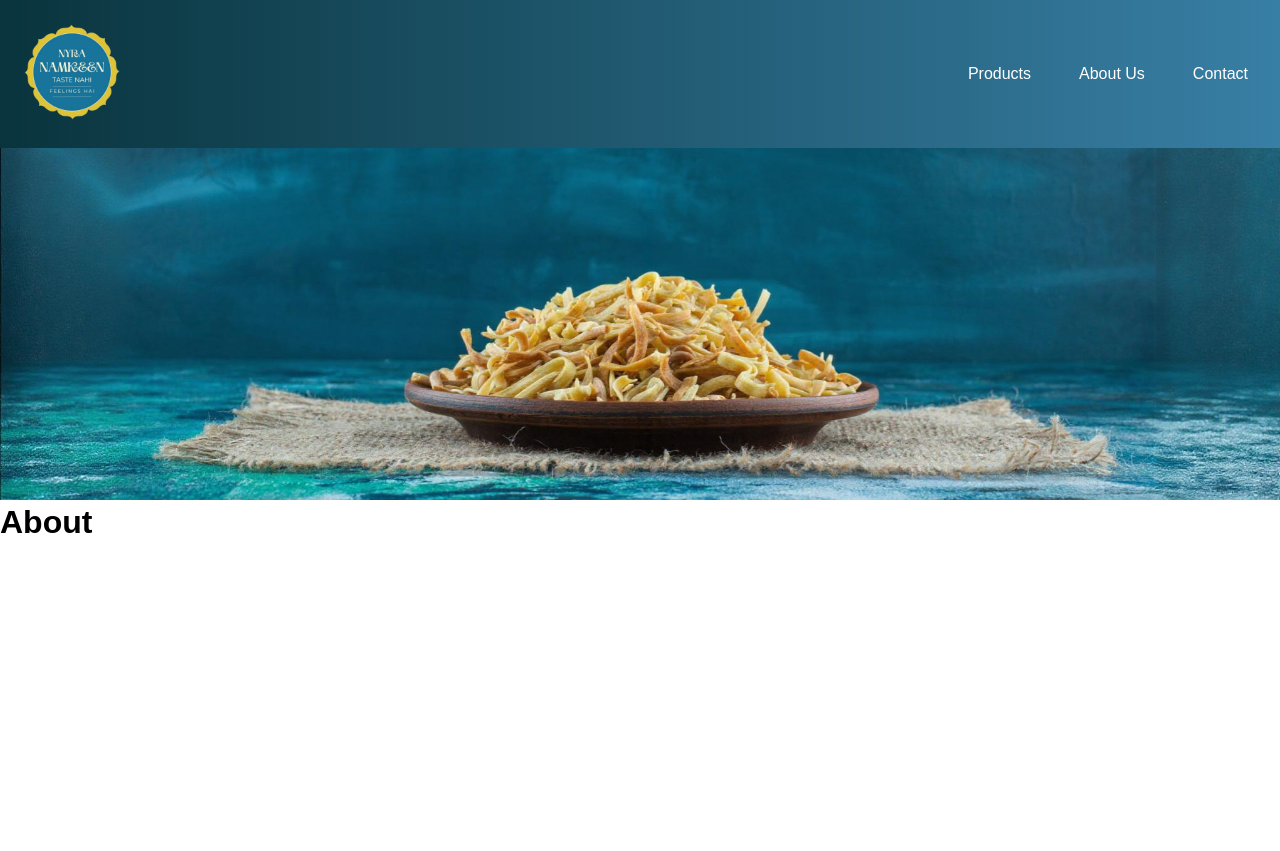
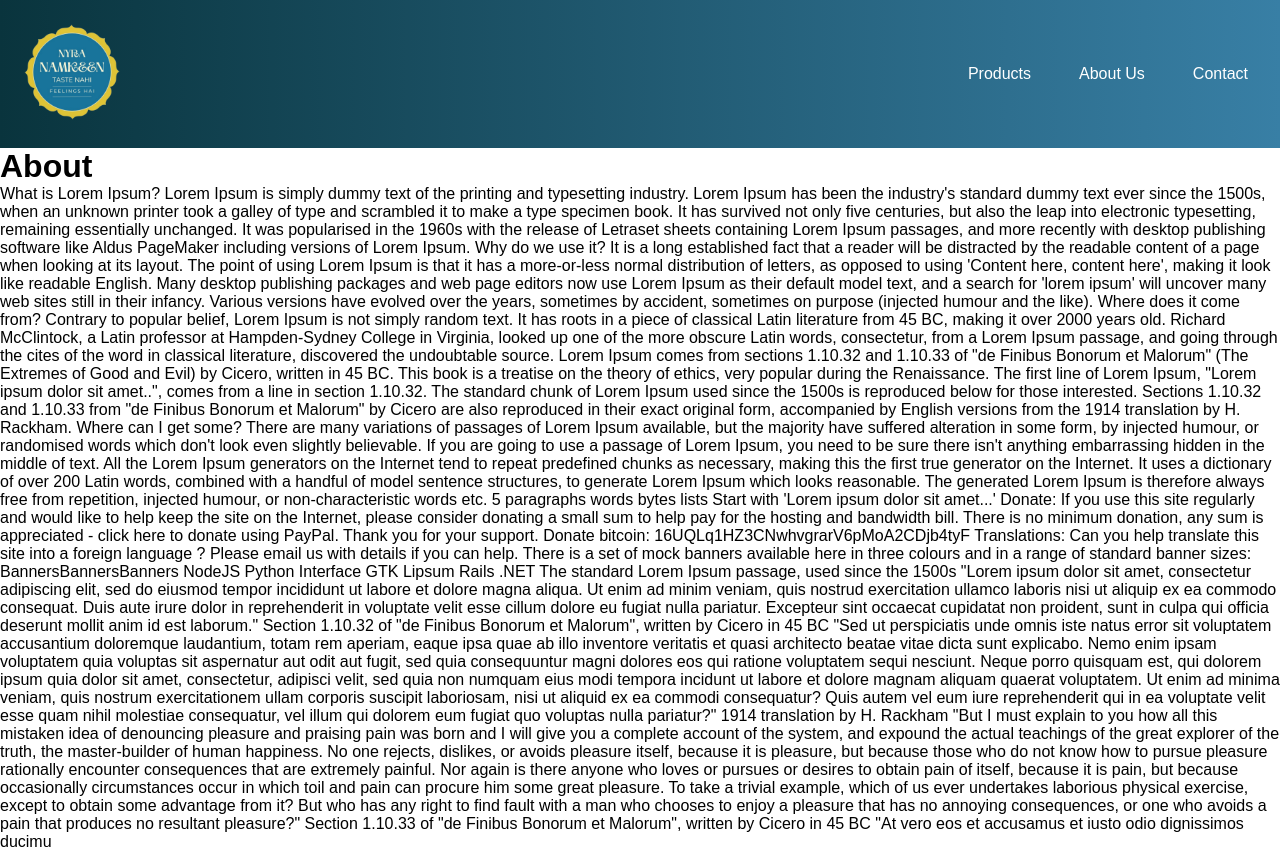
Before and after one commit to yashuzuwakia/nyra-namkeen, a React (Create React App) app: page /about in a window 1280 px wide. Before the commit the page ends 800 px from the top, so only its background shows below. Built offline with nearby package versions, Linux system fonts and the light colour scheme.

Commit message:
Making animation smooth

```diff
--- a/src/App.js
+++ b/src/App.js
@@ -16,7 +16,7 @@
     <div>
       <Header />
       <Routes>
-        <Route path="/home" element={<Home/>}></Route>
+        <Route path="/" element={<Home/>}></Route>
         <Route path="/about" element={<About/>}></Route>
         <Route path="/products" element={<Products/>}></Route>
         <Route path="/contact" element={<Contact/>}></Route>
--- a/src/components/Header.css
+++ b/src/components/Header.css
@@ -1,9 +1,11 @@
+/* Make the header sticky */
 header {
-    position: relative;
+  position: sticky;
+  top: 0;
+  z-index: 10;
 }
-nav .menu-toggle {
-    display:none
-  }
+
+/* Navigation styles */
 nav {
   display: flex;
   justify-content: space-between;
@@ -12,15 +14,24 @@
   background: linear-gradient(to right, #09343d, #387fa5);
 }
 
+nav .menu-toggle{
+  display: none;
+}
+
+/* Title and logo */
 nav .title img {
   width: 6rem;
   height: auto;
   margin: 0.5rem;
 }
 
+/* Menu links styles */
 nav ul {
-    display: flex;
+  display: flex; /* Always display the menu as flex */
   gap: 1rem;
+  opacity: 1; /* Make the menu visible in desktop view */
+  transform: translateY(0); /* Ensure menu is not off-screen in desktop view */
+  transition: opacity 1s ease, transform 1s ease; /* Smooth transition for both opacity and transform */
 }
 
 nav ul li {
@@ -40,15 +51,10 @@
   background: rgba(255, 255, 255, 0.2);
 }
 
-  img {
-    width: 100%;
-    height: auto;
-  }
-
 /* Media Query for responsiveness */
 @media (max-width: 768px) {
   nav ul {
-      display: none; /* Hide navigation links initially */
+    display: flex; /* Display menu as a column in mobile */
     flex-direction: column;
     position: absolute;
     top: 100%;
@@ -56,10 +62,13 @@
     background: #09343d;
     padding: 1rem;
     width: 100%;
+    opacity: 0; /* Hide menu initially */
+    transform: translateY(-20px); /* Start slightly off-screen */
   }
 
   nav ul.active {
-      display: flex; /* Show navigation links when active */
+    opacity: 1; /* Show the menu */
+    transform: translateY(0); /* Slide the menu into view */
   }
 
   nav .menu-toggle {
@@ -72,6 +81,7 @@
   }
 }
 
+/* Smaller logo on mobile screens */
 @media (max-width: 480px) {
   nav .title img {
     width: 4.5rem;
--- a/src/components/Header.jsx
+++ b/src/components/Header.jsx
@@ -1,6 +1,5 @@
 import React, { useState } from "react";
 import "./Header.css";
-import cover from "../assets/images/homehead1.png";
 import logo from "../assets/images/logo.png";
 import { Link } from "react-router-dom";
 
@@ -14,7 +13,7 @@
   return (
     <header className="header">
       <nav className="nav">
-        <Link to="/home" className="title">
+        <Link to="/" className="title">
           <img src={logo} alt="Nyra Namkeen" className="logo" />
         </Link>
         <button className="menu-toggle" onClick={toggleMenu}>
@@ -32,9 +31,6 @@
           </li>
         </ul>
       </nav>
-      <div>
-        <img src={cover} alt="Home Cover" />
-      </div>
     </header>
   );
 };
--- a/src/pages/About.jsx
+++ b/src/pages/About.jsx
@@ -4,6 +4,45 @@
   return (
     <div>
       <h1>About </h1>
+      What is Lorem Ipsum?
+Lorem Ipsum is simply dummy text of the printing and typesetting industry. Lorem Ipsum has been the industry's standard dummy text ever since the 1500s, when an unknown printer took a galley of type and scrambled it to make a type specimen book. It has survived not only five centuries, but also the leap into electronic typesetting, remaining essentially unchanged. It was popularised in the 1960s with the release of Letraset sheets containing Lorem Ipsum passages, and more recently with desktop publishing software like Aldus PageMaker including versions of Lorem Ipsum.
+
+Why do we use it?
+It is a long established fact that a reader will be distracted by the readable content of a page when looking at its layout. The point of using Lorem Ipsum is that it has a more-or-less normal distribution of letters, as opposed to using 'Content here, content here', making it look like readable English. Many desktop publishing packages and web page editors now use Lorem Ipsum as their default model text, and a search for 'lorem ipsum' will uncover many web sites still in their infancy. Various versions have evolved over the years, sometimes by accident, sometimes on purpose (injected humour and the like).
+
+
+Where does it come from?
+Contrary to popular belief, Lorem Ipsum is not simply random text. It has roots in a piece of classical Latin literature from 45 BC, making it over 2000 years old. Richard McClintock, a Latin professor at Hampden-Sydney College in Virginia, looked up one of the more obscure Latin words, consectetur, from a Lorem Ipsum passage, and going through the cites of the word in classical literature, discovered the undoubtable source. Lorem Ipsum comes from sections 1.10.32 and 1.10.33 of "de Finibus Bonorum et Malorum" (The Extremes of Good and Evil) by Cicero, written in 45 BC. This book is a treatise on the theory of ethics, very popular during the Renaissance. The first line of Lorem Ipsum, "Lorem ipsum dolor sit amet..", comes from a line in section 1.10.32.
+
+The standard chunk of Lorem Ipsum used since the 1500s is reproduced below for those interested. Sections 1.10.32 and 1.10.33 from "de Finibus Bonorum et Malorum" by Cicero are also reproduced in their exact original form, accompanied by English versions from the 1914 translation by H. Rackham.
+
+Where can I get some?
+There are many variations of passages of Lorem Ipsum available, but the majority have suffered alteration in some form, by injected humour, or randomised words which don't look even slightly believable. If you are going to use a passage of Lorem Ipsum, you need to be sure there isn't anything embarrassing hidden in the middle of text. All the Lorem Ipsum generators on the Internet tend to repeat predefined chunks as necessary, making this the first true generator on the Internet. It uses a dictionary of over 200 Latin words, combined with a handful of model sentence structures, to generate Lorem Ipsum which looks reasonable. The generated Lorem Ipsum is therefore always free from repetition, injected humour, or non-characteristic words etc.
+
+5
+	paragraphs
+	words
+	bytes
+	lists
+	Start with 'Lorem
+ipsum dolor sit amet...'
+
+Donate: If you use this site regularly and would like to help keep the site on the Internet, please consider donating a small sum to help pay for the hosting and bandwidth bill. There is no minimum donation, any sum is appreciated - click here to donate using PayPal. Thank you for your support. Donate bitcoin: 16UQLq1HZ3CNwhvgrarV6pMoA2CDjb4tyF
+Translations: Can you help translate this site into a foreign language ? Please email us with details if you can help.
+There is a set of mock banners available here in three colours and in a range of standard banner sizes:
+BannersBannersBanners
+NodeJS Python Interface GTK Lipsum Rails .NET
+The standard Lorem Ipsum passage, used since the 1500s
+"Lorem ipsum dolor sit amet, consectetur adipiscing elit, sed do eiusmod tempor incididunt ut labore et dolore magna aliqua. Ut enim ad minim veniam, quis nostrud exercitation ullamco laboris nisi ut aliquip ex ea commodo consequat. Duis aute irure dolor in reprehenderit in voluptate velit esse cillum dolore eu fugiat nulla pariatur. Excepteur sint occaecat cupidatat non proident, sunt in culpa qui officia deserunt mollit anim id est laborum."
+
+Section 1.10.32 of "de Finibus Bonorum et Malorum", written by Cicero in 45 BC
+"Sed ut perspiciatis unde omnis iste natus error sit voluptatem accusantium doloremque laudantium, totam rem aperiam, eaque ipsa quae ab illo inventore veritatis et quasi architecto beatae vitae dicta sunt explicabo. Nemo enim ipsam voluptatem quia voluptas sit aspernatur aut odit aut fugit, sed quia consequuntur magni dolores eos qui ratione voluptatem sequi nesciunt. Neque porro quisquam est, qui dolorem ipsum quia dolor sit amet, consectetur, adipisci velit, sed quia non numquam eius modi tempora incidunt ut labore et dolore magnam aliquam quaerat voluptatem. Ut enim ad minima veniam, quis nostrum exercitationem ullam corporis suscipit laboriosam, nisi ut aliquid ex ea commodi consequatur? Quis autem vel eum iure reprehenderit qui in ea voluptate velit esse quam nihil molestiae consequatur, vel illum qui dolorem eum fugiat quo voluptas nulla pariatur?"
+
+1914 translation by H. Rackham
+"But I must explain to you how all this mistaken idea of denouncing pleasure and praising pain was born and I will give you a complete account of the system, and expound the actual teachings of the great explorer of the truth, the master-builder of human happiness. No one rejects, dislikes, or avoids pleasure itself, because it is pleasure, but because those who do not know how to pursue pleasure rationally encounter consequences that are extremely painful. Nor again is there anyone who loves or pursues or desires to obtain pain of itself, because it is pain, but because occasionally circumstances occur in which toil and pain can procure him some great pleasure. To take a trivial example, which of us ever undertakes laborious physical exercise, except to obtain some advantage from it? But who has any right to find fault with a man who chooses to enjoy a pleasure that has no annoying consequences, or one who avoids a pain that produces no resultant pleasure?"
+
+Section 1.10.33 of "de Finibus Bonorum et Malorum", written by Cicero in 45 BC
+"At vero eos et accusamus et iusto odio dignissimos ducimu
     </div>
   )
 }
--- a/src/pages/Products.jsx
+++ b/src/pages/Products.jsx
@@ -3,7 +3,7 @@
 function Products() {
   return (
     <div>
-      Products
+      <h1>Products</h1>
     </div>
   )
 }
```
Lines whose indentation alone changed are shown as unchanged.
